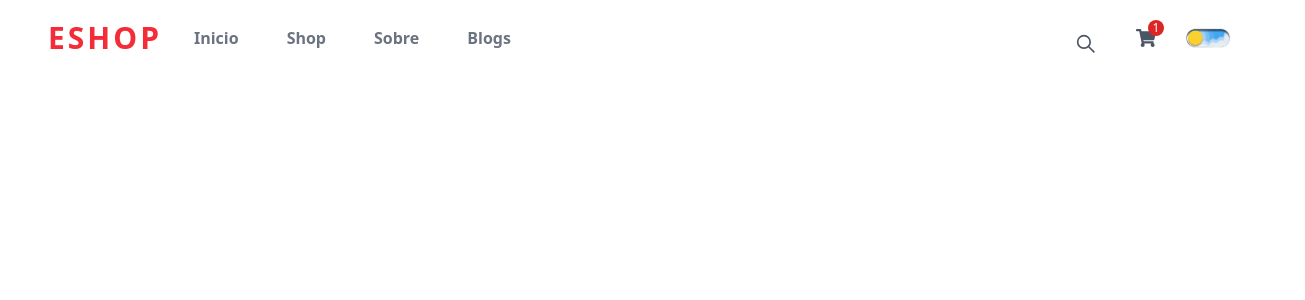
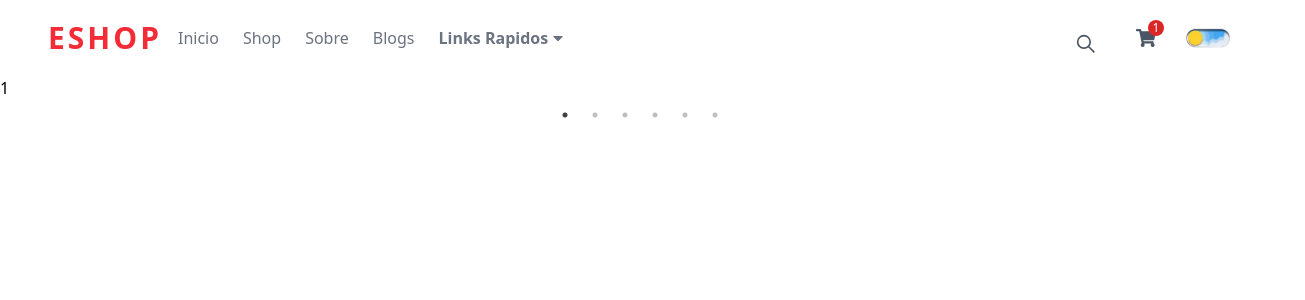
Before and after one commit to eliseucostaalbano/site-comercial, a React (Vite) app: page / in a window 1280 px wide. Shown: the top 300 px of the page, 1305 px wide, since content can reach past the window. Built offline with nearby package versions, Linux system fonts and the light colour scheme.

Commit message:
teminando a NavBar

```diff
--- a/src/App.jsx
+++ b/src/App.jsx
@@ -1,12 +1,12 @@
 import React from 'react'
 import NavBar from './components/Navbar/NavBar'
-// import Hero from './components/Hero/Hero'
+import Hero from './components/Hero/Hero'
 
 const App = () => {
   return (
     <div>
       <NavBar/>
-      {/* <Hero /> */}
+      <Hero />
     </div>
   )
 }
--- a/src/components/Navbar/NavBar.jsx
+++ b/src/components/Navbar/NavBar.jsx
@@ -1,6 +1,7 @@
 import React from "react";
 import { GrSearch } from "react-icons/gr";
 import { FaShoppingCart } from "react-icons/fa";
+import { FaCaretDown } from "react-icons/fa";
 import DarkMode from "./DarkMode"
 
 const menuLinks = [
@@ -26,6 +27,24 @@ const menuLinks = [
   },
 ];
 
+const dropdownLinks = [
+  {
+    id: 1,
+    nome: "Em Alta",
+    link: "/#",
+  },
+  {
+    id: 2,
+    nome: "Mais Vendidos",
+    link: "/#",
+  },
+  {
+    id: 3,
+    nome: "Melhores Avaliados",
+    link: "/#",
+  },
+];
+
 const NavBar = () => {
   return (
     <div className="bg-white dark:bg-gray-900 dark:text-white duration-200 relative z-40">
@@ -41,17 +60,43 @@ const NavBar = () => {
             </a>
             {/* Menu Items */}
             <div className="hidden lg:block">
-              <ul className="flex items-center gap-4">
+              <ul className="flex items-center gap-6">
                 {menuLinks.map((data, index) => (
                   <li key={index}>
                     <a
                       href={data.link}
-                      className="inline-block px-4 font-semibold text-gray-500 hover:text-black dark:hover:text-white duration-200"
+                      className=" text-gray-500 hover:text-black dark:hover:text-white duration-200"
                     >
                       {data.nome}
                     </a>
                   </li>
                 ))}
+                {/* Menu DropDown */}
+                <li className="relative cursor-pointer group">
+                <a href="#" className="flex items-center gap-[2px] font-semibold text-gray-500 py-2 dark:hover:text-white ">
+                Links Rapidos
+                <span>
+                <FaCaretDown  className="group-hover:rotate-180 duration-300"/>
+                </span>
+                </a>
+                {/*  DropDown Links */}
+                <div className="absolute z-[9999] hidden group-hover:block w-[200px] rounded-md bg-white
+                shadow-md dark:bg-gray-900 dark:text-white p-2">
+                  <ul className="space-y-2">
+                  {dropdownLinks.map((data, index) => (
+                  <li key={index}>
+                    <a
+                      href={data.link}
+                      className="inline-block w-full font-semibold text-gray-500 dark:hover:text-white
+                      duration-200 p-2 hover:bg-principal/50 rounded-md"
+                    >
+                      {data.nome}
+                    </a>
+                  </li>
+                ))}
+                  </ul>
+                </div>
+                </li>
               </ul>
             </div>
           </div>
@@ -70,7 +115,6 @@ const NavBar = () => {
             <div className="w-4 h-4 bg-red-600 text-white rounded-full absolute top-1 right-1 flex items-center justify-center text-xs"
             >1</div>
             </button>
-
             {/* secção Modo Escuro */}
             <div>
             <DarkMode />
```
